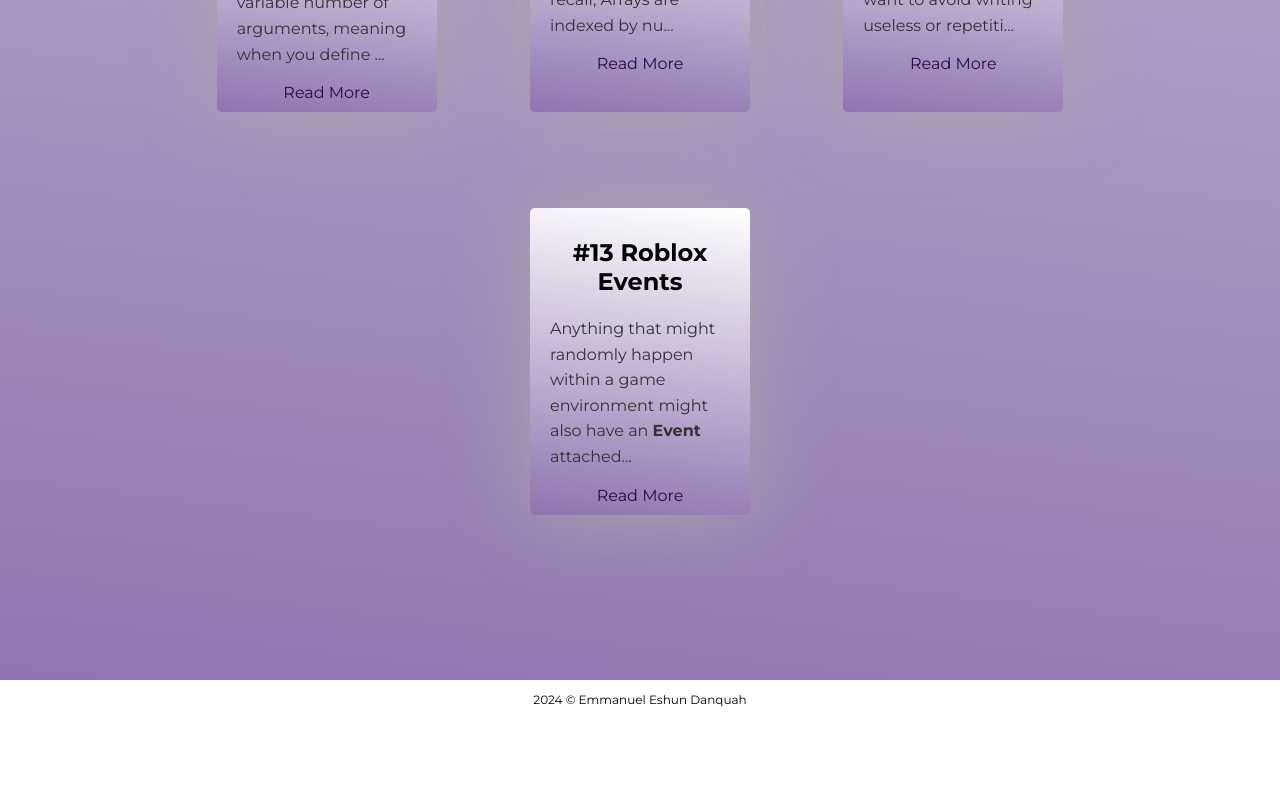
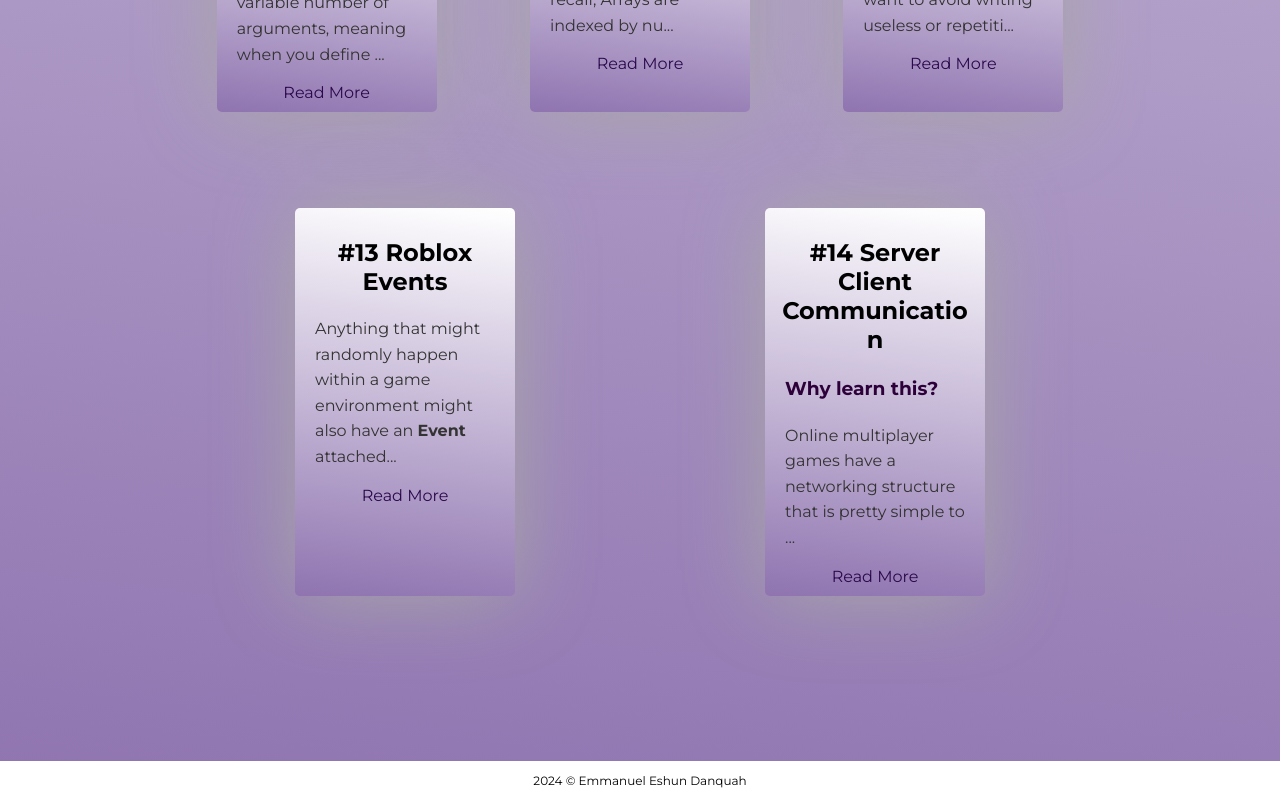
Before and after one commit to defjunior/portfolio, a React (Create React App) app: page /#/home in a window 1280 px wide. Shown: the part 2129-2929 px from the top of the page. Before the commit the page ends 2848 px from the top, so only its background shows below. Built offline with nearby package versions, Linux system fonts and the light colour scheme.

Commit message:
Update articledata.js

```diff
--- a/src/articledata.js
+++ b/src/articledata.js
@@ -117,6 +117,15 @@
         content: `${process.env.PUBLIC_URL}/markdown/tutorial/topic13.md`,
         slug: "beginner-events2", // For URL
         tags: ["lua", "beginner", "tutorial","roblox"]
+    },{
+        id: 14,
+        title: "#14 Server Client Communication",
+        author: "Emmanuel",
+        date : "1/19/2025",
+        excerpt: "Learn the basics of studio",
+        content: `${process.env.PUBLIC_URL}/markdown/tutorial/topic14.md`,
+        slug: "server-client", // For URL
+        tags: ["lua", "beginner", "tutorial","roblox"]
     },
 
 
```
